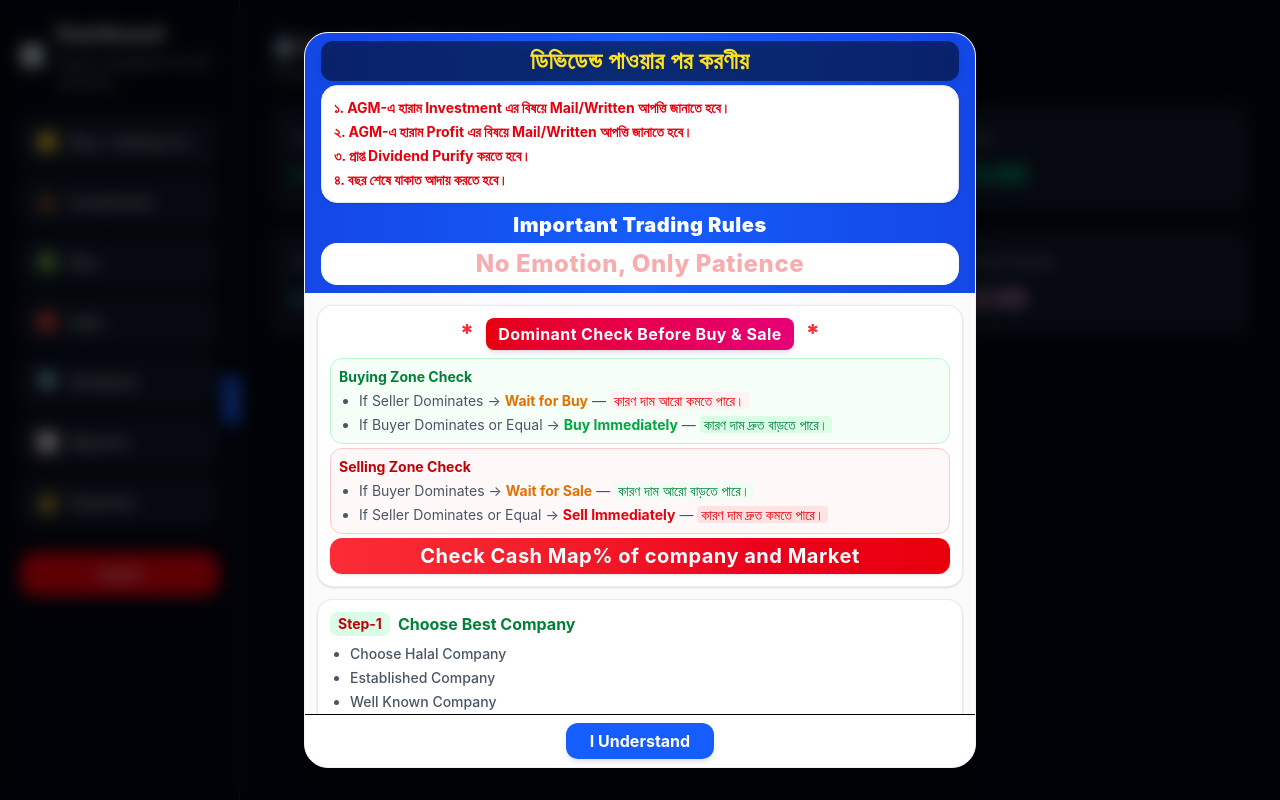
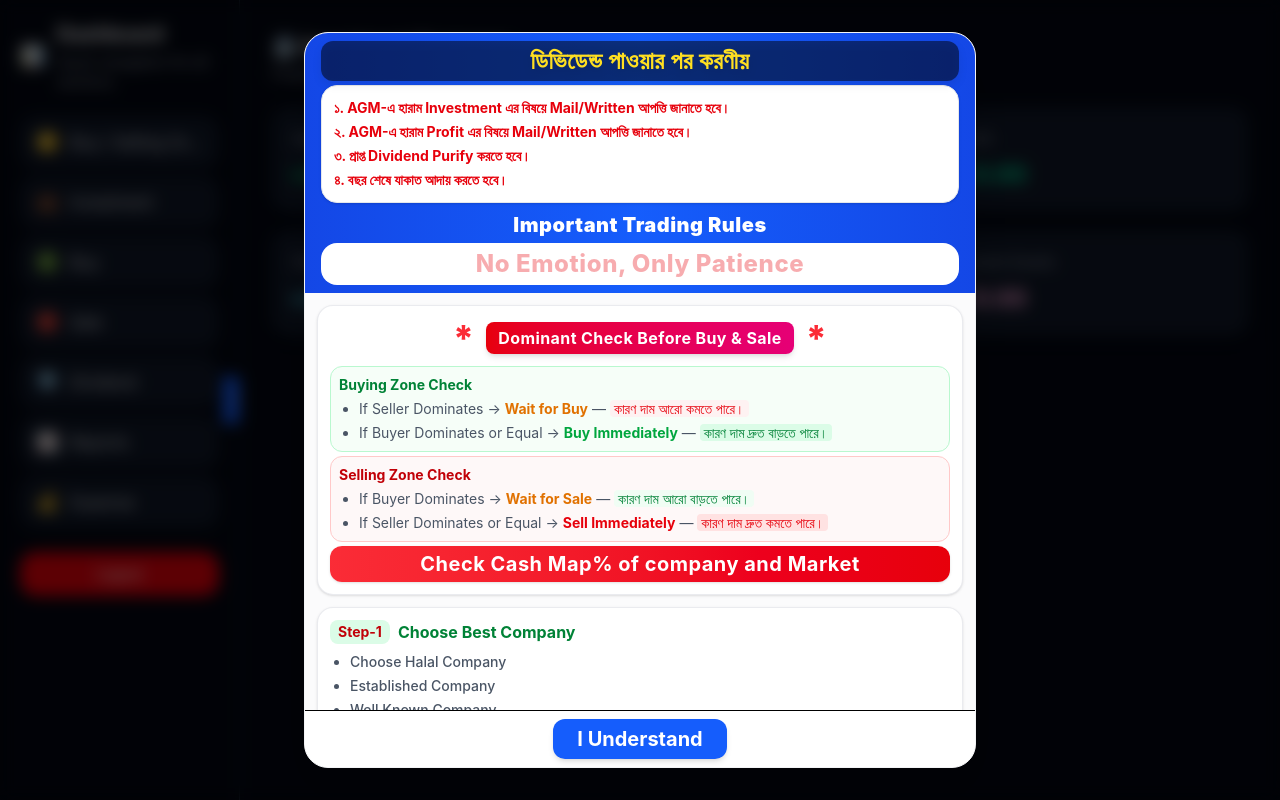
Before and after one commit to Mizan510/Stock-Market, a React app in the folder frontend/: page /dashboard in a window 1280 px wide. Built offline with nearby package versions, Linux system fonts and the light colour scheme; no server answers; sample sign-in values are in the browser's storage; the HTML template or start-up script is replaced by a standard one.

Commit message:
Something Updated

```diff
--- a/frontend/src/components/RulesPopup.jsx
+++ b/frontend/src/components/RulesPopup.jsx
@@ -59,7 +59,7 @@ const RulesPopup = ({ onClose }) => {
           <div className="bg-white border border-gray-200/80 rounded-2xl p-3 shadow-sm hover:shadow-md transition-shadow">
            <h3 className="mb-2 flex items-center justify-center font-bold tracking-wide animate-blink">
 
-  <span className="text-red-500 text-2xl font-extrabold mr-3">
+  <span className="text-red-500 text-4xl font-extrabold mr-3">
     *
   </span>
 
@@ -67,7 +67,7 @@ const RulesPopup = ({ onClose }) => {
     Dominant Check Before Buy & Sale
   </span>
 
-  <span className="text-red-500 text-2xl font-extrabold ml-3">
+  <span className="text-red-500 text-4xl font-extrabold ml-3">
     *
   </span>
 
@@ -183,7 +183,7 @@ const RulesPopup = ({ onClose }) => {
         <div className="bg-white border-t border-gray-150 p-2 flex justify-center">
           <button
             onClick={onClose}
-            className="w-full sm:w-auto bg-blue-600 hover:bg-blue-700 active:scale-98 text-white font-bold text-sm sm:text-base px-6 py-1.5 rounded-xl transition-all duration-150 shadow-md hover:shadow-lg"
+            className="w-full sm:w-auto bg-blue-600 hover:bg-blue-700 active:scale-98 text-white font-bold text-2xl sm:text-xl px-6 py-1.5 rounded-xl transition-all duration-150 shadow-md hover:shadow-lg"
           >
             I Understand
           </button>
```
